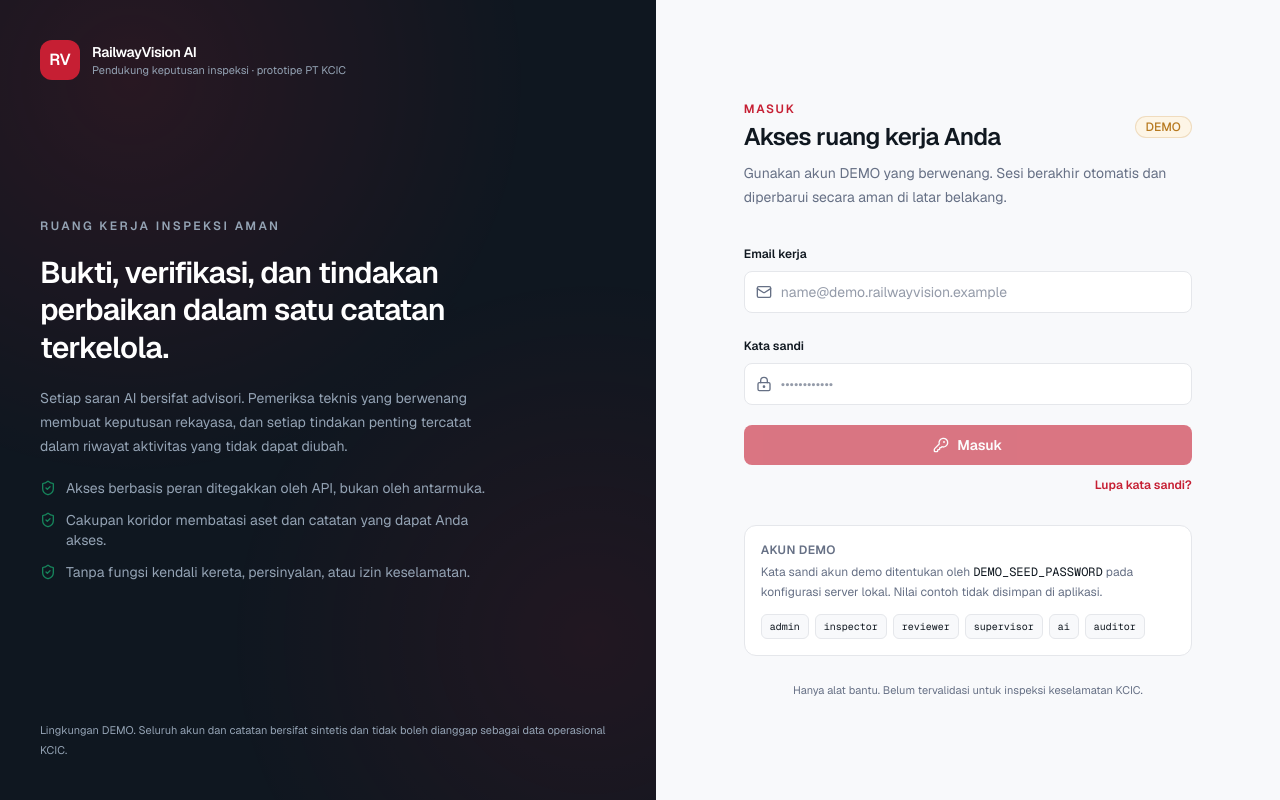
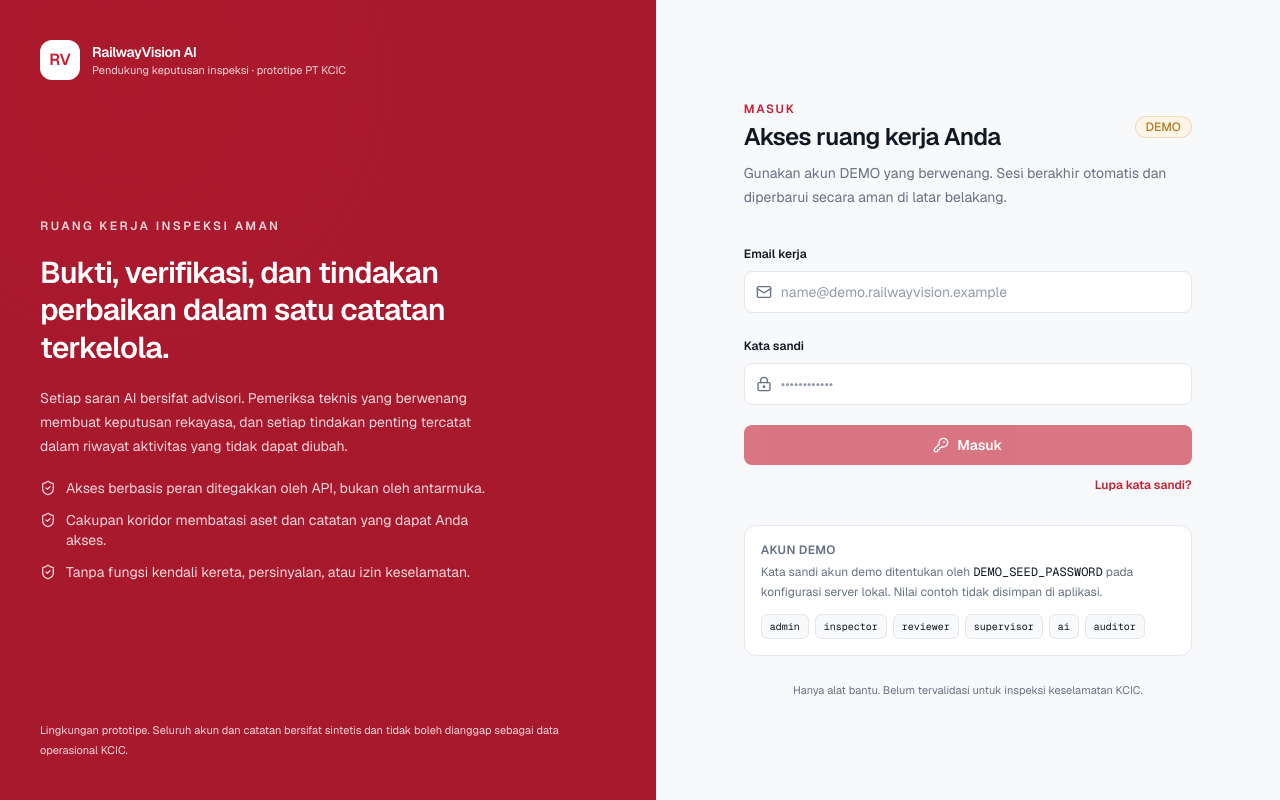
Before and after one commit to Fadliansyah27/RailwayVision-AI-System, a Next.js app in the folder apps/web/: page /login in a window 1280 px wide. Built offline with nearby package versions, Linux system fonts and the light colour scheme; no server answers.

Commit message:
style(web): apply red RailwayVision sidebar identity

```diff
--- a/apps/web/src/app/globals.css
+++ b/apps/web/src/app/globals.css
@@ -18,8 +18,8 @@
   --rv-ai: var(--rv-primary-strong);
   --rv-ai-soft: var(--rv-primary-soft);
   --rv-focus: var(--rv-primary);
-  --rv-sidebar: #0f1720;
-  --rv-sidebar-muted: #94a3b4;
+  --rv-sidebar: #a8192d;
+  --rv-sidebar-muted: #f6d7dc;
 }
 
 @theme inline {
--- a/apps/web/src/app/login/page.tsx
+++ b/apps/web/src/app/login/page.tsx
@@ -83,7 +83,7 @@ export default function LoginPage() {
           aria-hidden="true"
         />
         <div className="relative flex items-center gap-3">
-          <div className="flex size-10 items-center justify-center rounded-xl bg-primary font-semibold">
+          <div className="flex size-10 items-center justify-center rounded-xl bg-white font-semibold text-primary">
             RV
           </div>
           <div>
@@ -112,7 +112,7 @@ export default function LoginPage() {
               "Tanpa fungsi kendali kereta, persinyalan, atau izin keselamatan.",
             ].map((item) => (
               <li key={item} className="flex items-start gap-2.5">
-                <ShieldCheck className="mt-0.5 size-4 shrink-0 text-success" aria-hidden="true" />
+                <ShieldCheck className="mt-0.5 size-4 shrink-0 text-white/80" aria-hidden="true" />
                 <span>{item}</span>
               </li>
             ))}
@@ -120,8 +120,8 @@ export default function LoginPage() {
         </div>
 
         <p className="relative text-[11px] leading-5 text-[color:var(--rv-sidebar-muted)]">
-          Lingkungan DEMO. Seluruh akun dan catatan bersifat sintetis dan tidak boleh dianggap sebagai
-          data operasional KCIC.
+          Lingkungan prototipe. Seluruh akun dan catatan bersifat sintetis dan tidak boleh dianggap
+          sebagai data operasional KCIC.
         </p>
       </section>
 
--- a/apps/web/src/components/app-shell.tsx
+++ b/apps/web/src/components/app-shell.tsx
@@ -80,12 +80,12 @@ function Navigation({ roles, onNavigate }: { roles: RoleCode[]; onNavigate?: ()
                       aria-current={active ? "page" : undefined}
                       className={`flex items-center gap-3 rounded-lg px-3 py-2 text-sm transition-colors ${
                         active
-                          ? "bg-primary font-semibold text-white shadow-sm shadow-black/20 hover:bg-primary-strong"
-                          : "text-[color:var(--rv-sidebar-muted)] hover:bg-white/5 hover:text-white"
+                          ? "bg-white font-semibold text-primary-strong shadow-sm shadow-black/20 hover:bg-primary-soft"
+                          : "text-[color:var(--rv-sidebar-muted)] hover:bg-white/10 hover:text-white"
                       }`}
                     >
                       <Icon
-                        className={`size-4 shrink-0 ${active ? "text-white" : ""}`}
+                        className={`size-4 shrink-0 ${active ? "text-primary-strong" : ""}`}
                         aria-hidden="true"
                       />
                       <span className="flex-1">{item.label}</span>
@@ -132,7 +132,7 @@ export function AppShell({ children }: { children: ReactNode }) {
     <div className="min-h-screen lg:grid lg:grid-cols-[272px_minmax(0,1fr)]">
       <aside className="hidden bg-sidebar text-white lg:sticky lg:top-0 lg:flex lg:h-screen lg:flex-col">
         <div className="flex items-center gap-3 border-b border-white/10 px-5 py-5">
-          <div className="flex size-9 items-center justify-center rounded-lg bg-primary font-semibold text-white">
+          <div className="flex size-9 items-center justify-center rounded-lg bg-white font-semibold text-primary">
             RV
           </div>
           <div className="min-w-0">
@@ -162,7 +162,7 @@ export function AppShell({ children }: { children: ReactNode }) {
           <div className="relative flex h-full w-72 max-w-[85%] flex-col bg-sidebar text-white shadow-xl">
             <div className="flex items-center justify-between border-b border-white/10 px-4 py-4">
               <div className="flex items-center gap-2">
-                <div className="flex size-8 items-center justify-center rounded-lg bg-primary text-sm font-semibold">
+                <div className="flex size-8 items-center justify-center rounded-lg bg-white text-sm font-semibold text-primary">
                   RV
                 </div>
                 <span className="text-sm font-semibold">RailwayVision AI</span>
@@ -202,7 +202,7 @@ export function AppShell({ children }: { children: ReactNode }) {
                   : "Ruang kerja terautentikasi"}
               </p>
             </div>
-            <Chip tone="warning">PROTOTIPE DEMO</Chip>
+            <Chip tone="warning">PROTOTIPE</Chip>
             <NotificationBell />
             <Link
               href="/profile"
```
Also changed, not shown: 1 other file (tests, documents, lock files or other folders).
